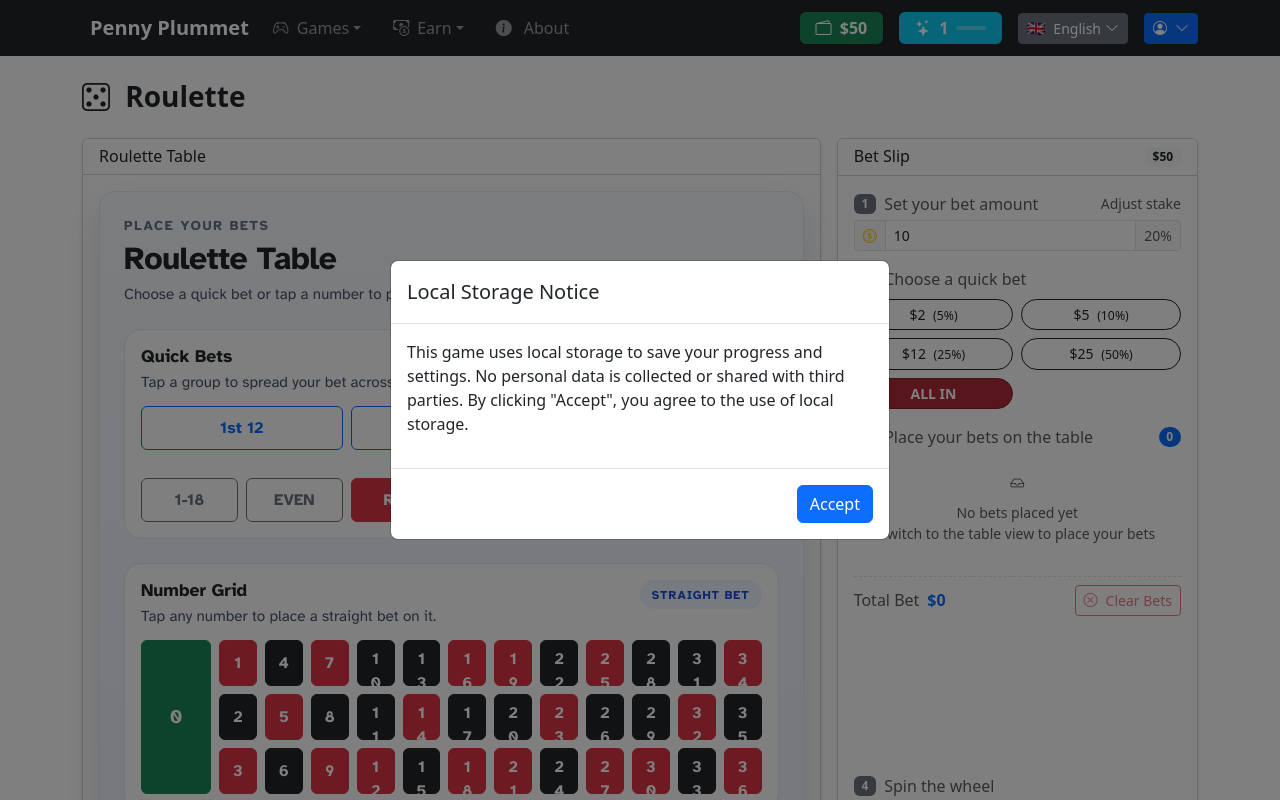
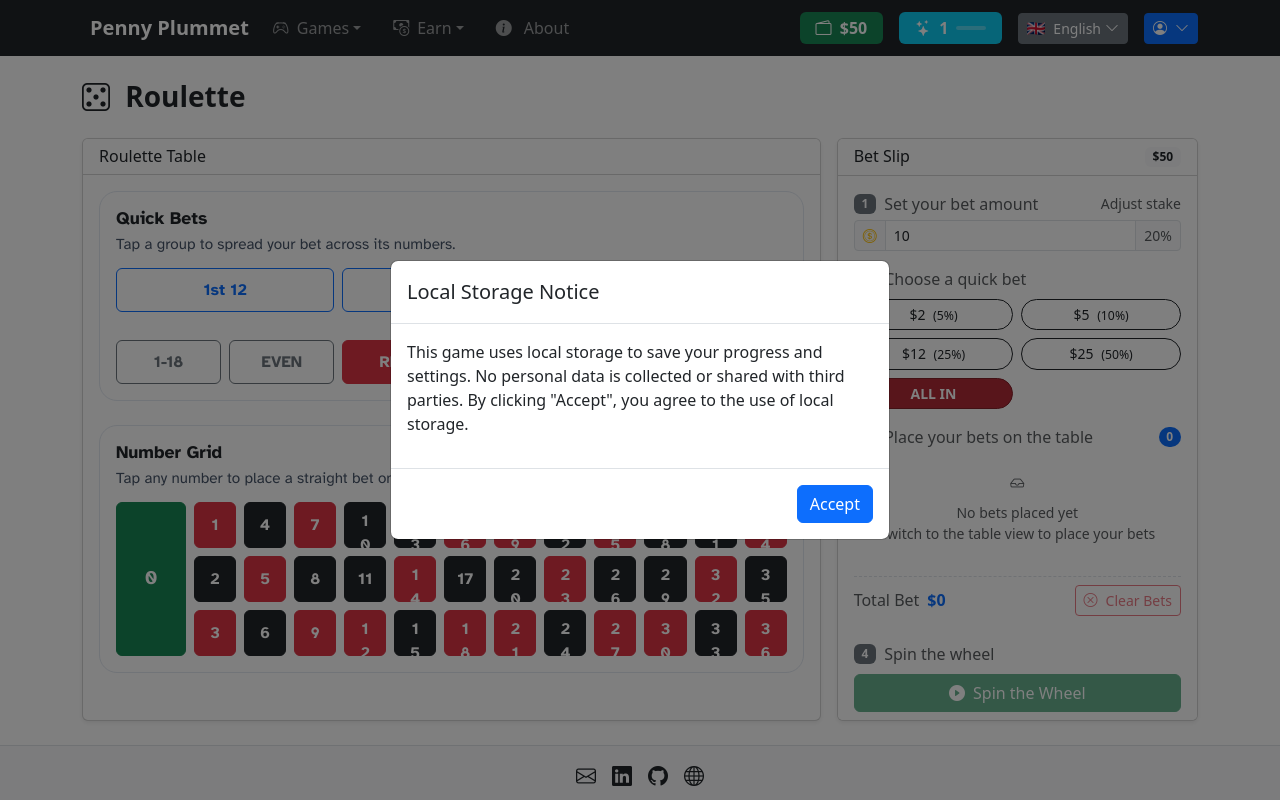
Before and after one commit to benceb2/penny-plummet, a Vue app: page /roulette in a window 1280 px wide. Shown: the top 800 px of the page. Built offline with nearby package versions, Linux system fonts and the light colour scheme.

Commit message:
tidy roulette

```diff
--- a/src/locales/en/roulette.ts
+++ b/src/locales/en/roulette.ts
@@ -12,8 +12,6 @@ export default {
     },
     "table": {
       "title": "Roulette Table",
-      "eyebrow": "Place Your Bets",
-      "subtitle": "Choose a quick bet or tap a number to place a straight bet.",
       "quickBetsTitle": "Quick Bets",
       "quickBetsHint": "Tap a group to spread your bet across its numbers.",
       "numberGridTitle": "Number Grid",
--- a/src/locales/hu/roulette.ts
+++ b/src/locales/hu/roulette.ts
@@ -12,8 +12,6 @@ export default {
     },
     "table": {
       "title": "Rulett Asztal",
-      "eyebrow": "Tedd meg a téteket",
-      "subtitle": "Válassz gyors tétet, vagy koppints egy számra az egyenes tétért.",
       "quickBetsTitle": "Gyors tétek",
       "quickBetsHint": "Koppints egy csoportra, hogy a tétet a számokra oszd.",
       "numberGridTitle": "Számrács",
--- a/src/views/roulette/RouletteTable.vue
+++ b/src/views/roulette/RouletteTable.vue
@@ -74,16 +74,7 @@ const outsideBets = computed(() => ({
 </script>
 
 <template>
-  <div class="roulette-surface p-2 p-md-4 rounded-4">
   <div class="d-flex flex-column gap-3 gap-md-4">
-      <div class="roulette-header">
-        <div>
-          <p class="roulette-eyebrow mb-1">{{ t('roulette.table.eyebrow') }}</p>
-          <h2 class="roulette-title mb-1">{{ t('roulette.table.title') }}</h2>
-          <p class="roulette-hint mb-0">{{ t('roulette.table.subtitle') }}</p>
-        </div>
-      </div>
-
     <div class="roulette-card">
       <div class="roulette-card-header">
         <div>
@@ -203,37 +194,10 @@ const outsideBets = computed(() => ({
       </div>
     </div>
   </div>
-  </div>
 </template>
 
 <style scoped>
 @import url('https://fonts.googleapis.com/css2?family=Atkinson+Hyperlegible:wght@400;700;800&display=swap');
-
-.roulette-surface {
-  background: linear-gradient(180deg, #f8fafc 0%, #eef2ff 100%);
-  border: 1px solid #e2e8f0;
-  box-shadow: 0 18px 40px rgba(15, 23, 42, 0.12);
-  font-family: "Atkinson Hyperlegible", "Segoe UI", "Helvetica Neue", Arial, sans-serif;
-}
-
-.roulette-header {
-  display: flex;
-  align-items: center;
-  justify-content: space-between;
-}
-
-.roulette-eyebrow {
-  color: #64748b;
-  font-size: 0.85rem;
-  text-transform: uppercase;
-  letter-spacing: 0.12em;
-  font-weight: 700;
-}
-
-.roulette-title {
-  font-weight: 800;
-  letter-spacing: -0.02em;
-}
 
 .roulette-hint {
   color: #475569;
@@ -245,6 +209,7 @@ const outsideBets = computed(() => ({
   border: 1px solid #e2e8f0;
   border-radius: 18px;
   padding: 1rem;
+  font-family: "Atkinson Hyperlegible", "Segoe UI", "Helvetica Neue", Arial, sans-serif;
 }
 
 .roulette-card-header {
--- a/src/views/roulette/RouletteView.vue
+++ b/src/views/roulette/RouletteView.vue
@@ -159,9 +159,9 @@ if (currentBetAmount.value === 100 && userStore.chips < 100) {
 
     <div class="row g-3 roulette-layout" v-if="gameStore.gameState === RouletteState.BETTING">
       <div class="col-12 col-lg-8 order-2 order-lg-1">
-        <div class="card shadow-sm">
+        <div class="card shadow-sm h-100">
           <div class="card-header bg-white d-flex align-items-center justify-content-between">
-            <p class="h6 mb-0">{{ t('roulette.table.title') }}</p>
+            <h2 class="h6 mb-0">{{ t('roulette.table.title') }}</h2>
           </div>
           <div class="card-body">
             <RouletteTable
```
Lines whose indentation alone changed are shown as unchanged.
